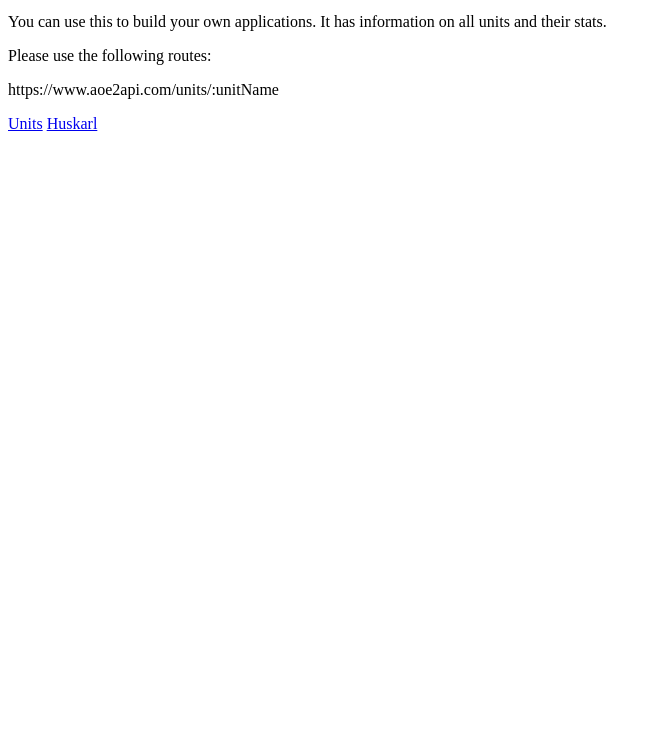
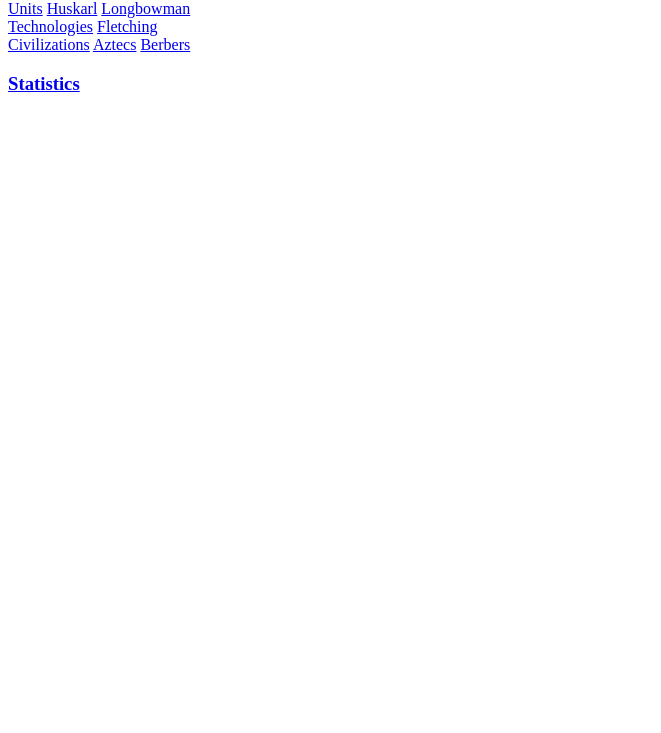
Before and after one commit to DanMGocan/aoe2api-test, a website: page index.html in a window 1280 px wide. Shown: the part 67-800 px from the top of the page, without its empty margins (0-661 px from the left). Drawn offline with Linux system fonts and the light colour scheme.

Commit message:
Fixed landing page for statistical purpose

```diff
--- a/app.js
+++ b/app.js
@@ -60,7 +60,7 @@ app.get("/stats", (req, res, next) => {
     <p>Unit Huskarl: <strong>${allUnitsObject.huskarl} times</strong></p>
     <p>Unit Longbowman: <strong>${allUnitsObject.longbowman} times</strong></p>
     <p>All techs: <strong>${allTechnologiesObject.allTechnologiesTotal} times</strong></p>
-    <p>Unit Longbowman: <strong>${allTechnologiesObject.fletching} times</strong></p>
+    <p>Fletching technology: <strong>${allTechnologiesObject.fletching} times</strong></p>
     <p>Civilization Aztecs requested: ${allCivilizationsObject.aztecs}</p>`
     )
 });
--- a/index.html
+++ b/index.html
@@ -6,12 +6,20 @@
     <title>Document</title>
 </head>
 <body>
-    <h1>Welcome to the Age of Empires 2 API</h1>
-    <p>You can use this to build your own applications. It has information on all units and their stats.</p>
+    <h2>Testing patters, ignore</h2>
 
-    <p>Please use the following routes:</p>
-    <p>https://www.aoe2api.com/units/:unitName</p>
     <a href="/units">Units</a>
-    <a href="/units/huskarl">Huskarl</a>
+    <span><a href="units/huskarl">Huskarl</a></span>
+    <span><a href="units/longbowman">Longbowman</a></span>
+    <br>
+    <a href="/technologies">Technologies</a>
+    <span><a href="technologies/fletching">Fletching</a></span>
+    <br>
+    <a href="/civilizations">Civilizations</a>
+    <span><a href="civilizations/aztecs">Aztecs</a></span>
+    <span><a href="civilizations/berbers">Berbers</a></span>
+    <br>
+    <a href="/stats"><h3>Statistics</h3></a>
+
 </body>
 </html>
```
